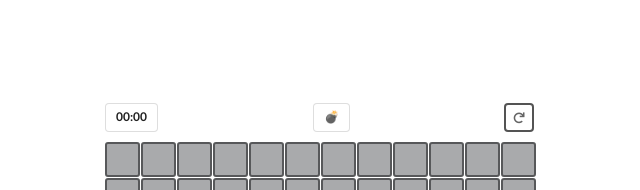
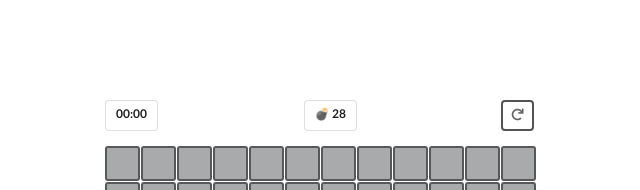
Before and after one commit to Tuxa4Life/minesweeper, a React (Create React App) app: page / in a window 1280 px wide. Shown: the top 190 px of the page, without its empty margins (319-959 px from the left). Built offline with nearby package versions, Linux system fonts and the light colour scheme.

Commit message:
Add: bomb counter

```diff
--- a/src/App.jsx
+++ b/src/App.jsx
@@ -1,7 +1,6 @@
 import React, { useState } from "react";
 import Playground from "./Playground";
 import Extras from "./Extras";
-import Stats from "./Stats";
 import { decrease, increase } from "./Functions";
 
 const App = () => {
@@ -20,10 +19,8 @@ const App = () => {
 
     return (
         <div>
-            <Stats restart={toggleRestart} />
             <Playground
                 width={width} height={height} bombCount={bombCount} restart={toggleRestart}
-
             />
             <Extras
                 addBomb={addBomb}   removeBomb={removeBomb}
--- a/src/Playground.jsx
+++ b/src/Playground.jsx
@@ -2,6 +2,7 @@ import React, { useState, useEffect } from "react";
 import Field from "./Field";
 import { copyToBoolean, generateBoard, getNeighbors, revealBombs } from "./Functions";
 import Gameover from "./Gameover";
+import Stats from "./Stats";
 
 const Playground = ({ width, height, bombCount, restart }) => {
     const [playground, setPlayground] = useState([])
@@ -9,14 +10,16 @@ const Playground = ({ width, height, bombCount, restart }) => {
     const [flagBoard, setFlagBoard] = useState([])
 
     const [toggle, setToggle] = useState(false)
+    const [isGameover, setIsGameover] = useState(false)
 
-    const [isGameover, setIsGameover] = useState(false)
+    const [visualBombs, setVisualBombs] = useState(bombCount)
 
     useEffect(() => {
         let field = generateBoard(width, height, bombCount)
 
         setIsGameover(false)
 
+        setVisualBombs(bombCount)
         setPlayground(field)
         setBooleanBoard(copyToBoolean(field))
         setFlagBoard(copyToBoolean(field))
@@ -54,6 +57,8 @@ const Playground = ({ width, height, bombCount, restart }) => {
     let flagField = (row, col) => {
         let board = flagBoard
         board[row][col] = !board[row][col]
+        if (board[row][col]) setVisualBombs(visualBombs - 1)
+        else setVisualBombs(visualBombs + 1)
 
         setFlagBoard(board)
         setToggle(!toggle)
@@ -81,8 +86,11 @@ const Playground = ({ width, height, bombCount, restart }) => {
     }
 
     return (
-        <div className="playground" style={{display: 'flex'}}>
-            { renderField() }
+        <div className="playground">
+            <Stats bombs={visualBombs} restart={restart} />
+            <div  style={{display: 'flex'}}>
+                { renderField() }
+            </div>
             { isGameover ? <Gameover restart={restart} close={() => setIsGameover(false)} /> : null }
         </div>
     )
--- a/src/Stats.jsx
+++ b/src/Stats.jsx
@@ -2,7 +2,7 @@ import React from "react";
 
 const Stats = ({ bombs, restart }) => {
     return (
-        <div style={{display: 'flex', justifyContent: 'space-between', marginBottom: '10px'}}>
+        <div style={{display: 'flex', justifyContent: 'space-between', marginBottom: '15px'}}>
             <p className="ui basic label">
                 00:00
             </p>
@@ -11,7 +11,7 @@ const Stats = ({ bombs, restart }) => {
                 💣 { bombs }
             </p>
 
-            <button onClick={restart} className="ui button icon secondary inverted mini">
+            <button onClick={restart} className="ui button icon secondary inverted tiny">
                 <i className="icon redo"></i>
             </button>
         </div>
```
